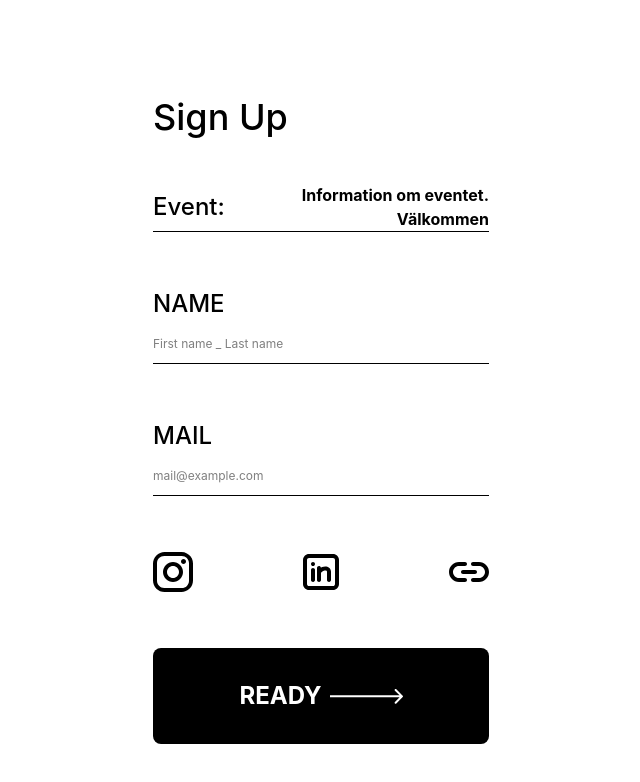
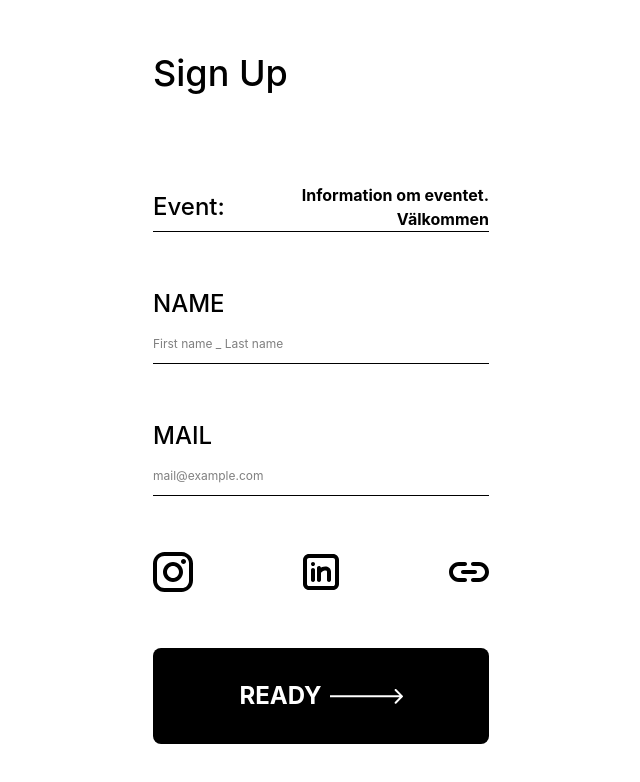
Before and after one commit to HannaJ95/mingle-tool, a React (Vite) app in the folder client/: page / in a window 1280 px wide. Shown: the top 782 px of the page, without its empty margins (319-959 px from the left). Built offline with nearby package versions, Linux system fonts and the light colour scheme.

Commit message:
Update PageLayout.jsx

```diff
--- a/client/src/components/layout/PageLayout.jsx
+++ b/client/src/components/layout/PageLayout.jsx
@@ -1,7 +1,7 @@
-export default function PageLayout({ children, justify = "between" }) {
+export default function PageLayout({ children, py = "py-14" }) {
   return (
     <div
-      className={`min-h-screen max-w-sm mx-auto px-6 flex flex-col py-14 ${justify === "between" ? "justify-end" : "justify-center"}`}
+      className={`min-h-screen max-w-sm mx-auto px-6 flex flex-col justify-between ${py}`}
     >
       {children}
     </div>
```
